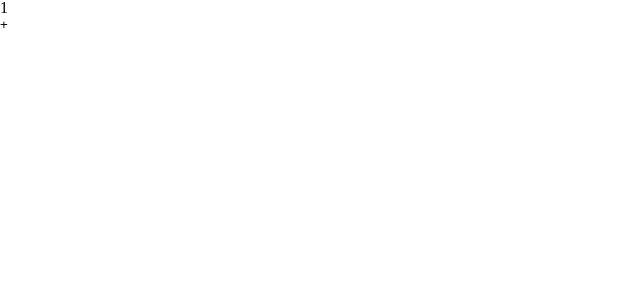
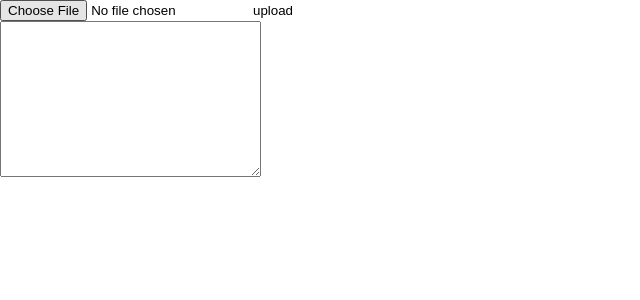
Before and after one commit to mentors-service/mentors-service-FE, a React (Create React App) app: page / in a window 1280 px wide. Shown: the top 300 px of the page, without its empty margins (0-640 px from the left). Built offline with nearby package versions, Linux system fonts and the light colour scheme.

Commit message:
feat : markdown 구현

```diff
--- a/package.json
+++ b/package.json
@@ -22,6 +22,7 @@
     "axios": "^0.27.2",
     "react": "^18.2.0",
     "react-dom": "^18.2.0",
+    "react-markdown": "^8.0.3",
     "react-redux": "^8.0.4",
     "react-router-dom": "^6.4.1",
     "react-scripts": "5.0.1",
--- a/src/App.tsx
+++ b/src/App.tsx
@@ -1,24 +1,19 @@
-import { useAppDispatch, useAppSelector } from './store/hooks';
-import { plusNumber } from './store/data';
+import { useMemo, useState } from 'react';
+import ImageUpload from './components/ImageUpload';
+import MarkdownEditor from './components/MarkdownEditor';
+import Result from './components/Result';
+import markdownContext from './hooks/contexts/markdownContext';
 
 const App = () => {
-  const count = useAppSelector((state) => state.data.number);
-  console.log(count);
-  const dispatch = useAppDispatch();
-
-  const onIncrease = () => {
-    dispatch(plusNumber(count));
-  };
+  const [markdownText, setMarkdownText] = useState('');
+  const contextValue = useMemo(() => ({ markdownText, setMarkdownText }), [markdownText]);
 
   return (
-    <div>
-      <h1>{count}</h1>
-      <div>
-        <button onClick={onIncrease} type='button'>
-          +
-        </button>
-      </div>
-    </div>
+    <markdownContext.Provider value={contextValue}>
+      <ImageUpload />
+      <MarkdownEditor />
+      <Result />
+    </markdownContext.Provider>
   );
 };
 
--- /dev/null
+++ b/src/components/ImageUpload.tsx
@@ -0,0 +1,40 @@
+import { useRef } from 'react';
+import useMarkdown from '../hooks/contexts/useMarkdown';
+
+const ImageUpload = () => {
+  const imageUploadRef = useRef<HTMLInputElement>(null);
+
+  const { setMarkdownText } = useMarkdown();
+
+  const handleChangeImageUpload = (e: React.ChangeEvent<HTMLInputElement>) => {
+    if (!e.currentTarget.files || !e.currentTarget.files.length) return;
+
+    const imgMarkdownURL = `![](${URL.createObjectURL(e.currentTarget.files[0])})`;
+
+    setMarkdownText((prev) => prev + imgMarkdownURL);
+    e.currentTarget.value = '';
+  };
+
+  const handleClickImageUpload = () => {
+    if (!imageUploadRef.current) return;
+
+    imageUploadRef.current.click();
+  };
+
+  return (
+    <div>
+      <input
+        type='file'
+        ref={imageUploadRef}
+        onChange={handleChangeImageUpload}
+        // style={{ display: "none" }}
+      />
+
+      <button type='button' onClick={handleClickImageUpload}>
+        upload
+      </button>
+    </div>
+  );
+};
+
+export default ImageUpload;
--- /dev/null
+++ b/src/components/MarkdownEditor.tsx
@@ -0,0 +1,13 @@
+import useMarkdown from '../hooks/contexts/useMarkdown';
+
+const MarkdownEditor = () => {
+  const { markdownText, setMarkdownText } = useMarkdown();
+
+  const editorChage = (e: React.ChangeEvent<HTMLTextAreaElement>) => {
+    setMarkdownText(e.currentTarget.value);
+  };
+
+  return <textarea onChange={editorChage} value={markdownText} name='temp' id='temp' cols={30} rows={10} />;
+};
+
+export default MarkdownEditor;
--- /dev/null
+++ b/src/components/Result.tsx
@@ -0,0 +1,14 @@
+import ReactMarkdown from 'react-markdown';
+import useMarkdown from '../hooks/contexts/useMarkdown';
+
+const Result = () => {
+  const { markdownText } = useMarkdown();
+
+  const renderers = {
+    img: ({ ...props }) => <img alt={props.alt} style={{ maxWidth: '300px' }} {...props} />,
+  };
+
+  return <ReactMarkdown components={renderers}>{markdownText}</ReactMarkdown>;
+};
+
+export default Result;
--- /dev/null
+++ b/src/hooks/contexts/markdownContext.tsx
@@ -0,0 +1,8 @@
+import { createContext } from 'react';
+
+interface defaultContext {
+  markdownText: string;
+  setMarkdownText: React.Dispatch<React.SetStateAction<string>>;
+}
+
+export default createContext<defaultContext | null>(null);
--- /dev/null
+++ b/src/hooks/contexts/useMarkdown.tsx
@@ -0,0 +1,13 @@
+import { useContext } from 'react';
+import markdownContext from './markdownContext';
+
+const useMarkdown = () => {
+  const state = useContext(markdownContext);
+  if (!state) {
+    throw new Error('useMarkdown must be used within a <Toggle />');
+  }
+
+  return state;
+};
+
+export default useMarkdown;
```
Also changed, not shown: .eslintrc.json, 2 other files (tests, documents, lock files or other folders).
